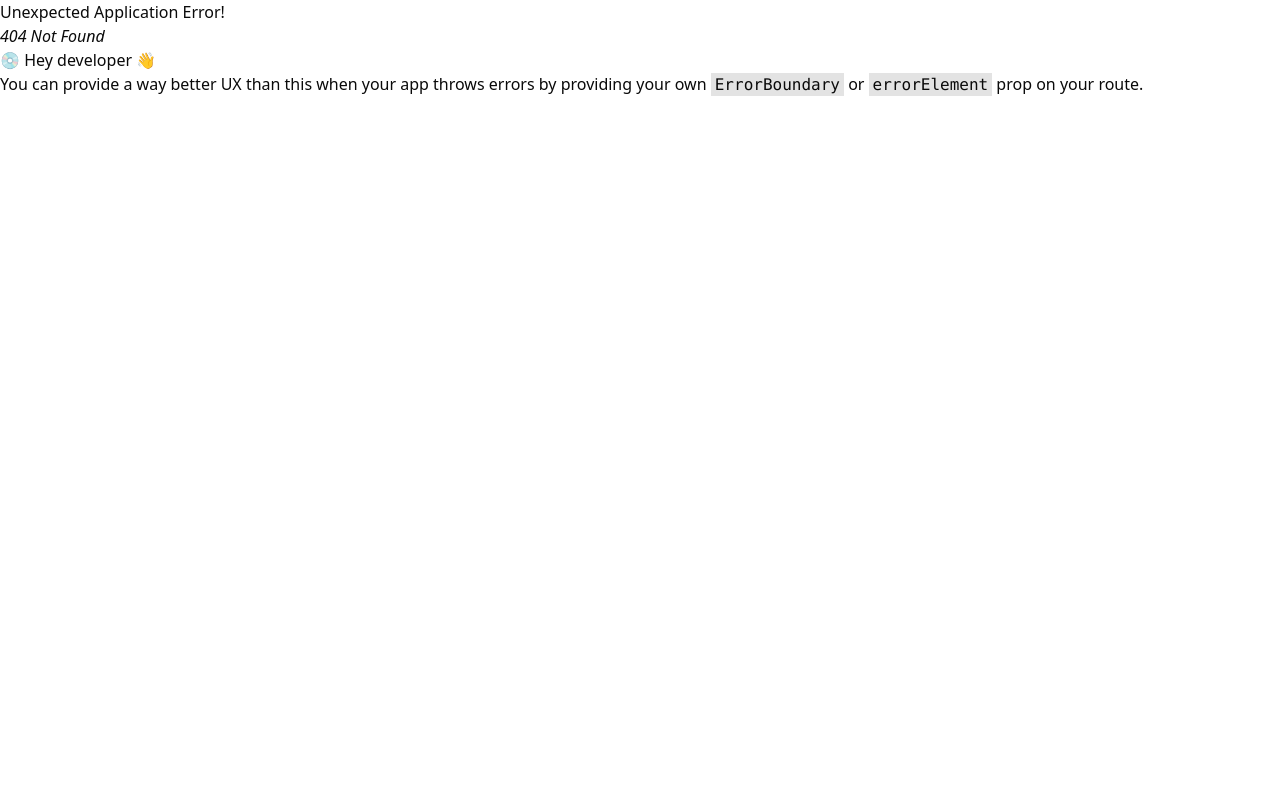
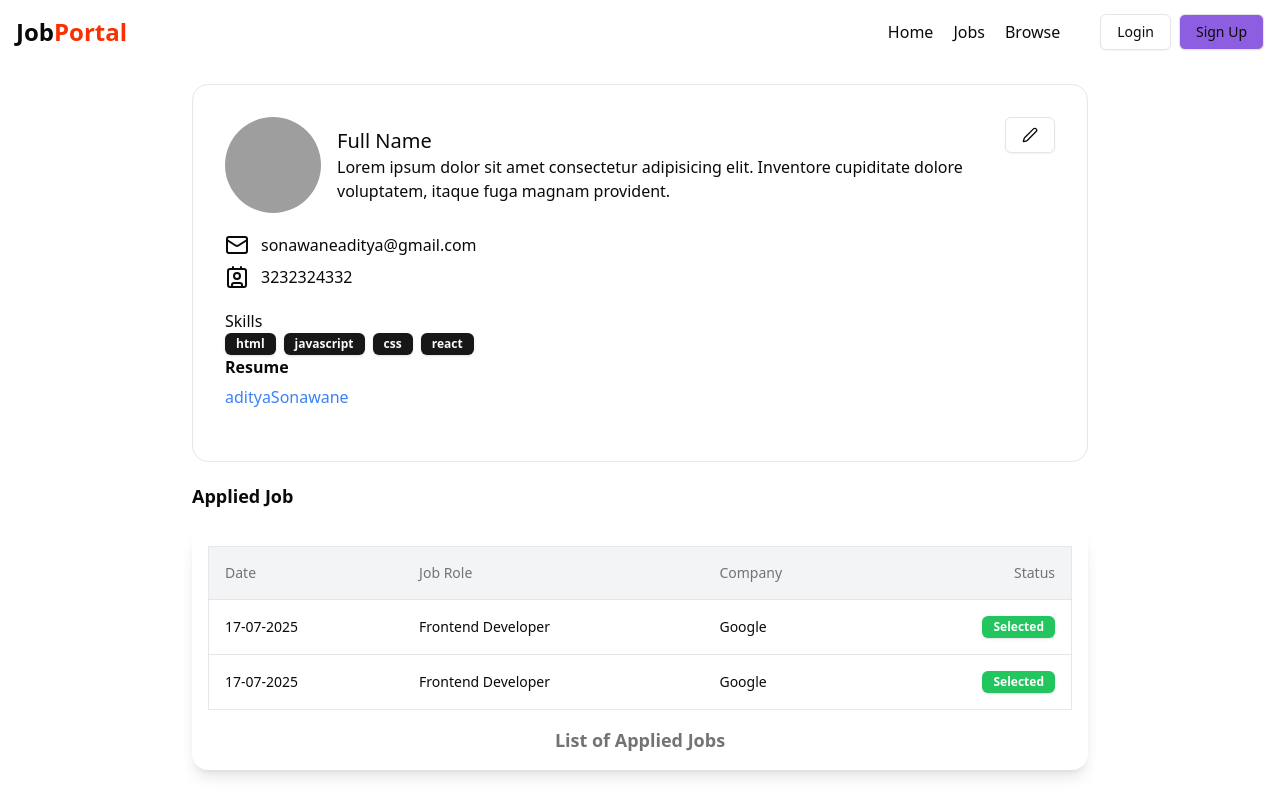
Before and after one commit to AdityaSonawane5/web_Development, a React (Vite) app in the folder Job_Portal/Frontend/: page /profile in a window 1280 px wide. Before the commit this address had no page. Built offline with nearby package versions, Linux system fonts and the light colour scheme; grey boxes are pictures that could not be loaded.

Commit message:
Add Profile component, update routing, enhance Browse layout, fix typos, and implement user state management

```diff
--- a/Job_Portal/Frontend/src/App.jsx
+++ b/Job_Portal/Frontend/src/App.jsx
@@ -4,6 +4,7 @@
 import Login from './components/auth/Login';
 import Jobs from './components/Jobs.jsx';
 import Browse from './components/Browse.jsx';
+import Profile from './components/Profile.jsx';
 
 const appRouter = createBrowserRouter([
   {
@@ -25,6 +26,10 @@
   {
     path:"/browse",
     element:<Browse/>
+  },
+  {
+    path:"/profile",
+    element:<Profile/>
   }
 ]);
 
--- /dev/null
+++ b/Job_Portal/Frontend/src/components/AppliedJobTable.jsx
@@ -0,0 +1,74 @@
+import { Badge } from './ui/badge';
+import { Table, TableBody, TableCaption, TableCell, TableHead, TableHeader, TableRow } from './ui/table';
+import React from 'react';
+
+const AppliedJobTable = () => {
+  return (
+    <div className="overflow-x-auto p-4 shadow-lg rounded-2xl bg-white">
+      <Table className="w-full border border-gray-200">
+        <TableCaption className="text-lg font-semibold">List of Applied Jobs</TableCaption>
+        <TableHeader>
+          <TableRow className="bg-gray-100">
+            <TableHead className="p-4">Date</TableHead>
+            <TableHead className="p-4">Job Role</TableHead>
+            <TableHead className="p-4">Company</TableHead>
+            <TableHead className="text-right p-4">Status</TableHead>
+          </TableRow>
+        </TableHeader>
+        <TableBody>
+          {[1, 2].map((item, index) => (
+            <TableRow key={index} className="hover:bg-gray-50">
+              <TableCell className="p-4">17-07-2025</TableCell>
+              <TableCell className="p-4">Frontend Developer</TableCell>
+              <TableCell className="p-4">Google</TableCell>
+              <TableCell className="text-right p-4">
+                <Badge className="bg-green-500 text-white">Selected</Badge>
+              </TableCell>
+            </TableRow>
+          ))}
+        </TableBody>
+      </Table>
+    </div>
+  );
+};
+
+export default AppliedJobTable;
+
+
+
+// import { Badge } from './ui/badge'
+// import { Table, TableBody, TableCaption, TableCell, TableHead, TableRow } from './ui/table'
+// import React from 'react'
+
+// const AppliedJobTable = () => {
+//   return (
+//     <div>
+//         <Table>
+//             <TableCaption>List of Applied jobs</TableCaption>
+//             <TableHead>
+//                 <TableRow>
+//                     <TableHead>Date</TableHead>
+//                     <TableHead>Job Role</TableHead>
+//                     <TableHead>Company</TableHead>
+//                     <TableHead className="text-right">Status</TableHead>
+//                 </TableRow>
+//             </TableHead>
+//             <TableBody>
+//                 {
+//                     [1,2].map((Item,index)=>(
+//                         <TableRow key={index}>
+//                             <TableCell>17-07-2025</TableCell>
+//                             <TableCell>Frontend Developer</TableCell>
+//                             <TableCell>Google</TableCell>
+//                             <TableCell className="text-right"><Badge>Selected</Badge> </TableCell>
+//                         </TableRow>
+//                     ))
+//                 }
+//             </TableBody>
+//         </Table>
+
+//     </div>
+//   )
+// }
+
+// export default AppliedJobTable
--- a/Job_Portal/Frontend/src/components/Browse.jsx
+++ b/Job_Portal/Frontend/src/components/Browse.jsx
@@ -3,22 +3,25 @@
 import Job from './Job'
 
 
-const randomJobs=[1,2,3]
+const randomJobs = [1, 2, 3,4,5,6,7,8]
 const Browse = () => {
   return (
-    <div>
+    <div >
       <Navbar/>
-      <div>
-        <h1>search Result ({randomJobs.length})</h1>
+      <div className='max-w-7xl mx-auto my-10'>
+        <h1 className='font-bold text-xl my-10'>Search Result ({randomJobs.length})</h1>
+        <div className='grid grid-cols-3'>
           {
-            randomJobs.map((item,index)=>{
+            randomJobs.map((item, index) => {
               return (
                 <div>
-                        <Job/>
+                  <Job />
                 </div>
               )
             })
           }
+
+        </div>
       </div>
     </div>
   )
--- a/Job_Portal/Frontend/src/components/CategoryCarousel.jsx
+++ b/Job_Portal/Frontend/src/components/CategoryCarousel.jsx
@@ -1,34 +1,33 @@
-import React from 'react'
-import { Carousel, CarouselContent, CarouselItem, CarouselNext, CarouselPrevious } from './ui/carousel'
-import { Button } from './ui/button'
-
+import React from 'react';
+import { Carousel, CarouselContent, CarouselItem, CarouselNext, CarouselPrevious } from './ui/carousel';
+import { Button } from './ui/button';
 
 const category = [
   "Frontend Developer",
   "Backend Developer",
-  "Data Scienties",
+  "Data Scientist", // Fixed typo here
   "Graphic Designer",
-  "FullStak Developer"
-]
+  "FullStack Developer" // Fixed typo here
+];
+
 const CategoryCarousel = () => {
   return (
     <div>
       <Carousel className="w-full max-w-xl mx-auto my-20">
         <CarouselContent>
-          {
-            category.map((cat, index) => (
-              <CarouselItem className="md:basis-1/2 lg-basis-1/3">
-                <Button variant="outline" className="rounded-full">{cat}</Button>
-              </CarouselItem>
-            ))
-          }
-
+          {category.map((cat, index) => (
+            <CarouselItem key={index} className="md:basis-1/2 lg:basis-1/3">
+              <Button variant="outline" className="rounded-full">
+                {cat}
+              </Button>
+            </CarouselItem>
+          ))}
         </CarouselContent>
         <CarouselPrevious />
         <CarouselNext />
       </Carousel>
     </div>
-  )
-}
+  );
+};
 
-export default CategoryCarousel
+export default CategoryCarousel;
--- /dev/null
+++ b/Job_Portal/Frontend/src/components/Profile.jsx
@@ -0,0 +1,63 @@
+import React from 'react'
+import Navbar from './shared/Navbar'
+import { Avatar, AvatarImage } from './ui/avatar'
+import { Button } from './ui/button'
+import { Contact, Mail, Pen } from 'lucide-react'
+import { Badge } from './ui/badge'
+import { Label } from './ui/label'
+import AppliedJobTable from './AppliedJobTable'
+
+const Skills = ["html", "javascript", "css ", "react"]
+const Profile = () => {
+  const isResume = true
+  return (
+    <div>
+      <Navbar />
+      <div className='max-w-4xl mx-auto bg-white border border-gray-200 rounded-2xl my-5 p-8'>
+        <div className='flex justify-between'>
+          <div className='flex items-center gap-4'>
+            <Avatar className="h-24 w-24 ">
+              <AvatarImage src='https://encrypted-tbn0.gstatic.com/images?q=tbn:ANd9GcSa2MIKJFzxdfzDrXwbElUQZnWVxbNiGKAq2g&s' alt="profile" />
+            </Avatar>
+            <div>
+              <h1 className='font-medium text-xl'>Full Name</h1>
+              <p>Lorem ipsum dolor sit amet consectetur adipisicing elit. Inventore cupiditate dolore voluptatem, itaque fuga magnam provident.</p>
+            </div>
+          </div>
+          <Button className="text-right " variant="outline"><Pen /></Button>
+        </div>
+        <div className='my-5'>
+          <div className='flex items-center gap-3 my-2'>
+            <Mail />
+            <span>sonawaneaditya@gmail.com</span>
+          </div>
+          <div className='flex items-center gap-3  my-2'>
+            <Contact />
+            <span>3232324332</span>
+          </div>
+        </div>
+        <div className='my-5'>
+          <h1>Skills</h1>
+          <div className="flex items-center gap-2">
+            {
+              Skills.length != 0 ? Skills.map((item, index) => <Badge key={index}>{item}</Badge>) : <span>no skills</span>
+            }
+
+          </div>
+          <div className='grid w-full max-w-sm items-center gap-1.5'>
+            <Label className=" text-md font-bold">Resume</Label>
+            {
+              isResume ? <a target='blank' href='https://mail.google.com/mail/u/0/#inbox' className='text-blue-500 w-full hover:underline cursor-pointer'>adityaSonawane</a> : <span>no resume</span>
+            }
+          </div>
+        </div>
+      </div>
+      <div className='max-w-4xl mx-auto bg-white rounded-2xl '>
+        <h1 className='font-bold text-lg my-5'>Applied Job</h1>
+        <AppliedJobTable />
+      </div>
+    </div>
+  )
+}
+
+export default Profile
--- a/Job_Portal/Frontend/src/components/auth/Login.jsx
+++ b/Job_Portal/Frontend/src/components/auth/Login.jsx
@@ -9,7 +9,7 @@
 import { USER_API__END_POINT } from '@/utils/constant';
 import { toast } from 'sonner';
 import { useDispatch, useSelector } from 'react-redux';
-import { setLoading } from '@/redux/authSlice';
+import { setLoading, setUser } from '@/redux/authSlice';
 import store from '@/redux/store';
 import { Loader2 } from 'lucide-react';
 
@@ -42,6 +42,7 @@
         withCredentials: true,
       });
       if (res.data.success) {
+        dispatch(setUser(res.data.user));
         navigate("/");
         toast.success(res.data.message);
 
--- a/Job_Portal/Frontend/src/components/shared/Navbar.jsx
+++ b/Job_Portal/Frontend/src/components/shared/Navbar.jsx
@@ -4,10 +4,13 @@
 import { Button } from "../ui/button";
 import { LogOut, User2 } from "lucide-react";
 import { Link } from "react-router-dom";
+import { useSelector } from "react-redux";
+import store from "@/redux/store";
 
 const Navbar = () => {
-    const user = false; // Change to true for testing logged-in state
-
+    // const user = true; // Change to true for testing logged-in state
+    const {User}=useSelector(store=>store.auth);
+    // console.log(user)
     return (
         <div className="bg-white">
             <div className="flex items-center justify-between mx-auto max-w-7xl h-16 px-4">
@@ -22,7 +25,7 @@
                     </ul>
 
                     {
-                        !user ? (
+                        !User ? (
                             <div className="flex items-center gap-2">
                                 <Link to="/login">
                                     <Button variant="outline">Login</Button>
@@ -51,7 +54,7 @@
                                     <div className="mt-3 border-t pt-2 space-y-1">
                                         <div className="flex items-center gap-2">
                                             <User2 className="w-4 h-4 text-gray-600" />
-                                            <Button variant="link" className="w-full text-sm text-gray-700">View Profile</Button>
+                                            <Button variant="link" className="w-full text-sm text-gray-700"><Link to="/profile">View Profile</Link></Button>
                                         </div>
                                         <div className="flex items-center gap-2">
                                             <LogOut className="w-4 h-4 text-gray-600" />
--- /dev/null
+++ b/Job_Portal/Frontend/src/components/ui/table.jsx
@@ -0,0 +1,86 @@
+import * as React from "react"
+
+import { cn } from "@/lib/utils"
+
+const Table = React.forwardRef(({ className, ...props }, ref) => (
+  <div className="relative w-full overflow-auto">
+    <table
+      ref={ref}
+      className={cn("w-full caption-bottom text-sm", className)}
+      {...props} />
+  </div>
+))
+Table.displayName = "Table"
+
+const TableHeader = React.forwardRef(({ className, ...props }, ref) => (
+  <thead ref={ref} className={cn("[&_tr]:border-b", className)} {...props} />
+))
+TableHeader.displayName = "TableHeader"
+
+const TableBody = React.forwardRef(({ className, ...props }, ref) => (
+  <tbody
+    ref={ref}
+    className={cn("[&_tr:last-child]:border-0", className)}
+    {...props} />
+))
+TableBody.displayName = "TableBody"
+
+const TableFooter = React.forwardRef(({ className, ...props }, ref) => (
+  <tfoot
+    ref={ref}
+    className={cn("border-t bg-muted/50 font-medium [&>tr]:last:border-b-0", className)}
+    {...props} />
+))
+TableFooter.displayName = "TableFooter"
+
+const TableRow = React.forwardRef(({ className, ...props }, ref) => (
+  <tr
+    ref={ref}
+    className={cn(
+      "border-b transition-colors hover:bg-muted/50 data-[state=selected]:bg-muted",
+      className
+    )}
+    {...props} />
+))
+TableRow.displayName = "TableRow"
+
+const TableHead = React.forwardRef(({ className, ...props }, ref) => (
+  <th
+    ref={ref}
+    className={cn(
+      "h-10 px-2 text-left align-middle font-medium text-muted-foreground [&:has([role=checkbox])]:pr-0 [&>[role=checkbox]]:translate-y-[2px]",
+      className
+    )}
+    {...props} />
+))
+TableHead.displayName = "TableHead"
+
+const TableCell = React.forwardRef(({ className, ...props }, ref) => (
+  <td
+    ref={ref}
+    className={cn(
+      "p-2 align-middle [&:has([role=checkbox])]:pr-0 [&>[role=checkbox]]:translate-y-[2px]",
+      className
+    )}
+    {...props} />
+))
+TableCell.displayName = "TableCell"
+
+const TableCaption = React.forwardRef(({ className, ...props }, ref) => (
+  <caption
+    ref={ref}
+    className={cn("mt-4 text-sm text-muted-foreground", className)}
+    {...props} />
+))
+TableCaption.displayName = "TableCaption"
+
+export {
+  Table,
+  TableHeader,
+  TableBody,
+  TableFooter,
+  TableHead,
+  TableRow,
+  TableCell,
+  TableCaption,
+}
--- a/Job_Portal/Frontend/src/redux/authSlice.js
+++ b/Job_Portal/Frontend/src/redux/authSlice.js
@@ -3,14 +3,18 @@
 const authSlice=createSlice({
     name:"auth",
     initialState:{
-        loading:false
+        loading:false,
+        User:null
     },
     reducers:{
         setLoading:(state,action)=>{
             state.loading=action.payload;
+        },
+        setUser:(state,action)=>{
+            state.User=action.payload;
         }
     }
 });
 
-export const {setLoading}=authSlice.actions;
+export const {setLoading,setUser}=authSlice.actions;
 export default authSlice.reducer;
```
Lines whose indentation alone changed are shown as unchanged.
